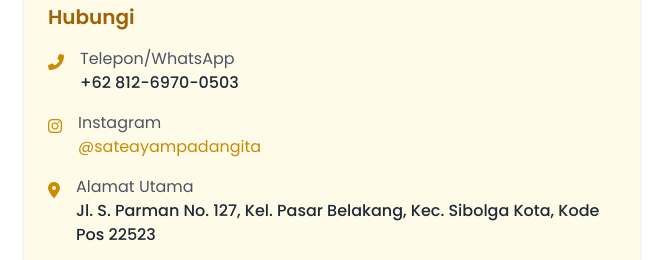
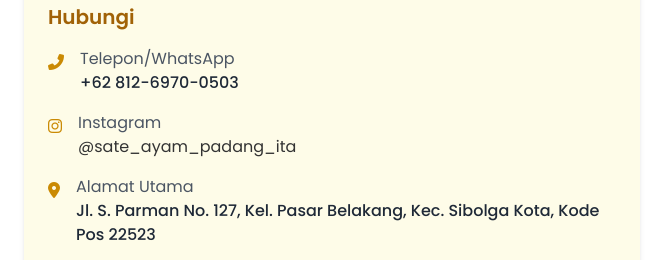
Before and after one commit to Android18-web/Satepadangita, a plain HTML site: page index.html in a window 1280 px wide. Shown: the part 2169-2429 px from the top of the page, 0-668 px from the left. Drawn offline with nearby package versions, Linux system fonts and the light colour scheme; no server answers.

Commit message:
Update index.html

```diff
--- a/index.html
+++ b/index.html
@@ -229,7 +229,7 @@
                                 </div>
                                 <div class="ml-4">
                                     <p class="text-gray-600">Instagram</p>
-                                    <a href="https://instagram.com" target="_blank" class="text-yellow-600 hover:underline">@sateayampadangita</a>
+                                    <a href="https://www.instagram.com/sate_ayam_padang_ita/?igsh=MXg0OHhsaHB6aGZ4bA%3D%3D#">@sate_ayam_padang_ita</a>
                                 </div>
                             </div>
                             <div class="flex items-start">
```
